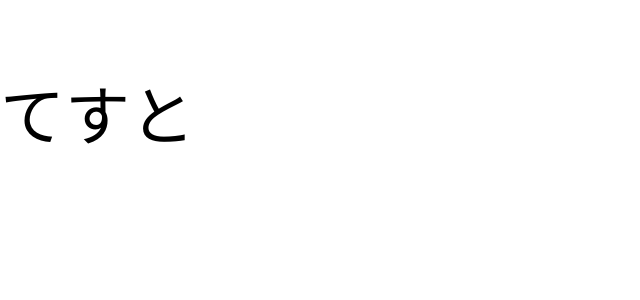
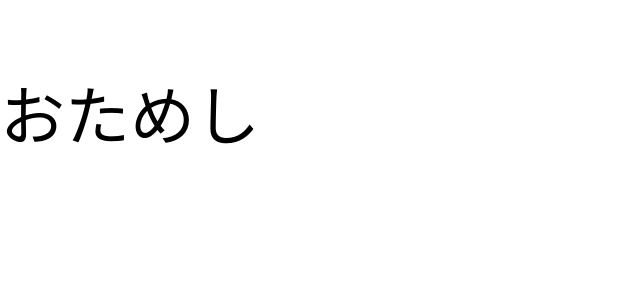
Before and after one commit to ruu413/next-page, a Next.js app: page / in a window 1280 px wide. Shown: the top 300 px of the page, without its empty margins (0-640 px from the left). Built offline with nearby package versions, Linux system fonts and the light colour scheme.

Commit message:
おためし

```diff
--- a/pages/index.tsx
+++ b/pages/index.tsx
@@ -7,7 +7,7 @@ import styles from '../styles/Home.module.css'
 const Home: NextPage = () => {
   return (
     <React.Fragment>
-      <p style={{fontSize: 65}}>てすと</p>
+      <p style={{fontSize: 65}}>おためし</p>
     </React.Fragment>
   )
 }
```
